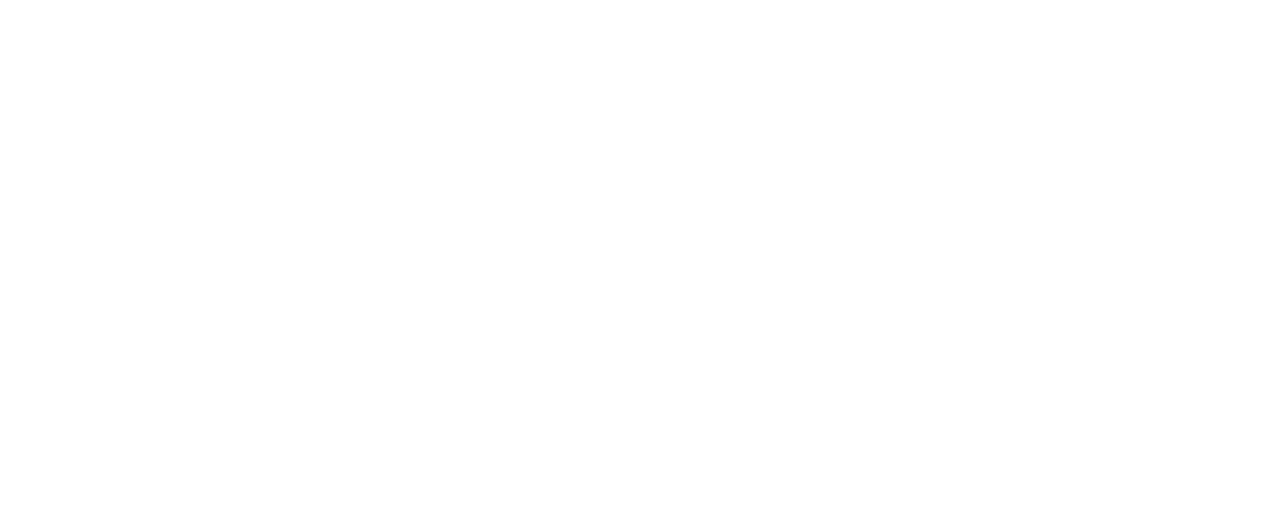
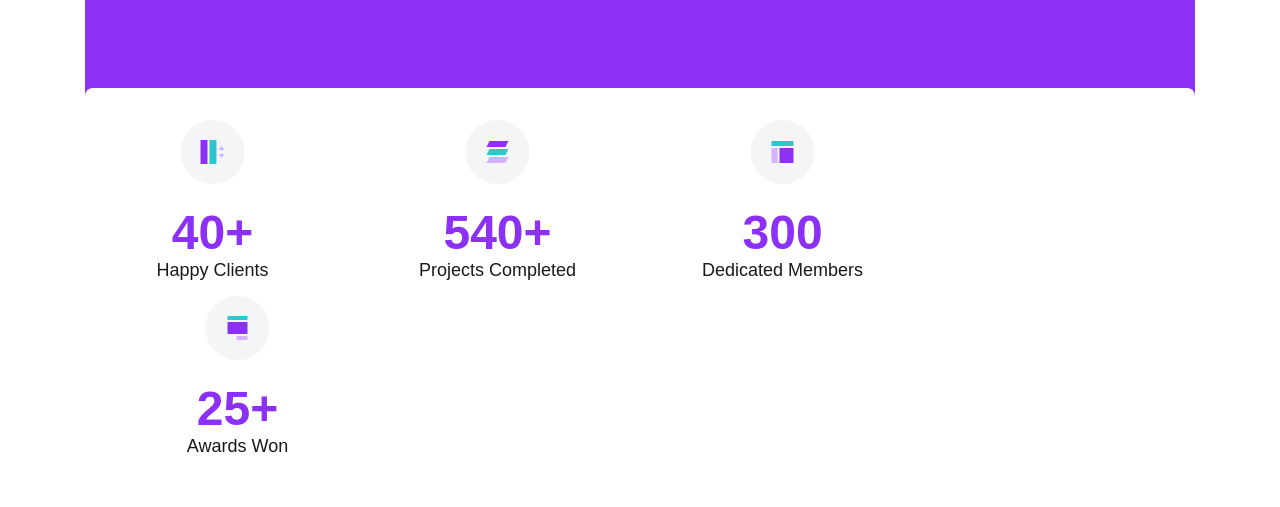
Before and after one commit to Yanochka09/frontend, a plain HTML site: page index.html in a window 1280 px wide. Drawn offline with Linux system fonts and the light colour scheme.

Commit message:
Изменила основную структуру

```diff
--- a/index.html
+++ b/index.html
@@ -10,6 +10,31 @@
     <link rel="stylesheet" href="css/stile.css">
 </head>
 <body>
-
+      <section>
+          <div class="conteiner">
+            <div class="section-item">
+              <div class="card1">
+                  <img src="img/Card/card1.png" alt="card1">
+                  <h1>40+</h1>
+                  <p>Happy Clients</p>
+              </div>
+              <div class="card2 ml25">
+                  <img src="img/Card/card2.png" alt="card2">
+                  <h1>540+</h1>
+                  <p>Projects Completed</p>
+              </div>
+              <div class="card3 ml25">
+                  <img src="img/Card/card3.png" alt="card3">
+                  <h1>300</h1>
+                  <p>Dedicated Members</p>
+              </div>
+              <div class="card4 ml25">
+                  <img src="img/Card/card4.png" alt="card4">
+                  <h1>25+</h1>
+                  <p>Awards Won</p>
+              </div>
+            </div>
+          </div>
+        </section>
 </body>
 </html>
```
